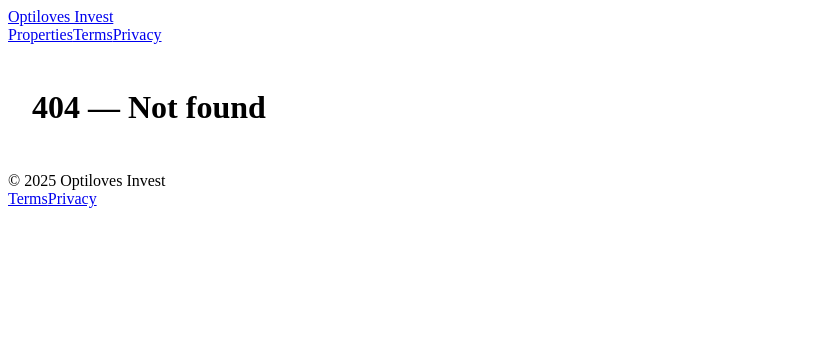
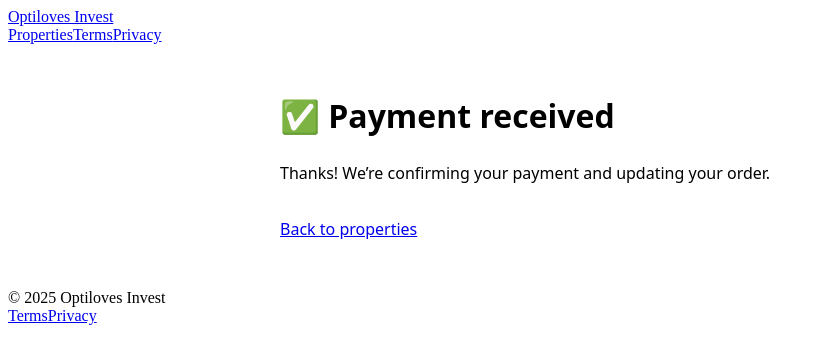
Before and after one commit to OptiLovesInvest/optiloves-invest, a Next.js app in the folder frontend/: page /checkout/success in a window 1280 px wide. Before the commit this address had no page. Shown: the top 364 px of the page, without its empty margins (0-824 px from the left). Built offline with nearby package versions, Linux system fonts and the light colour scheme.

Commit message:
Add checkout success page

```diff
--- /dev/null
+++ b/frontend/src/app/checkout/success/page.tsx
@@ -0,0 +1,23 @@
+"use client";
+
+import { useSearchParams } from "next/navigation";
+
+export default function SuccessPage() {
+  const sp = useSearchParams();
+  const sessionId = sp.get("session_id");
+
+  return (
+    <main style={{ maxWidth: 720, margin: "48px auto", fontFamily: "system-ui", lineHeight: 1.5 }}>
+      <h1>✅ Payment received</h1>
+      <p>Thanks! We’re confirming your payment and updating your order.</p>
+      {sessionId && (
+        <p style={{ color: "#666" }}>
+          Session ID: <code>{sessionId}</code>
+        </p>
+      )}
+      <a href="/properties" style={{ display: "inline-block", marginTop: 16 }}>
+        Back to properties
+      </a>
+    </main>
+  );
+}
```
